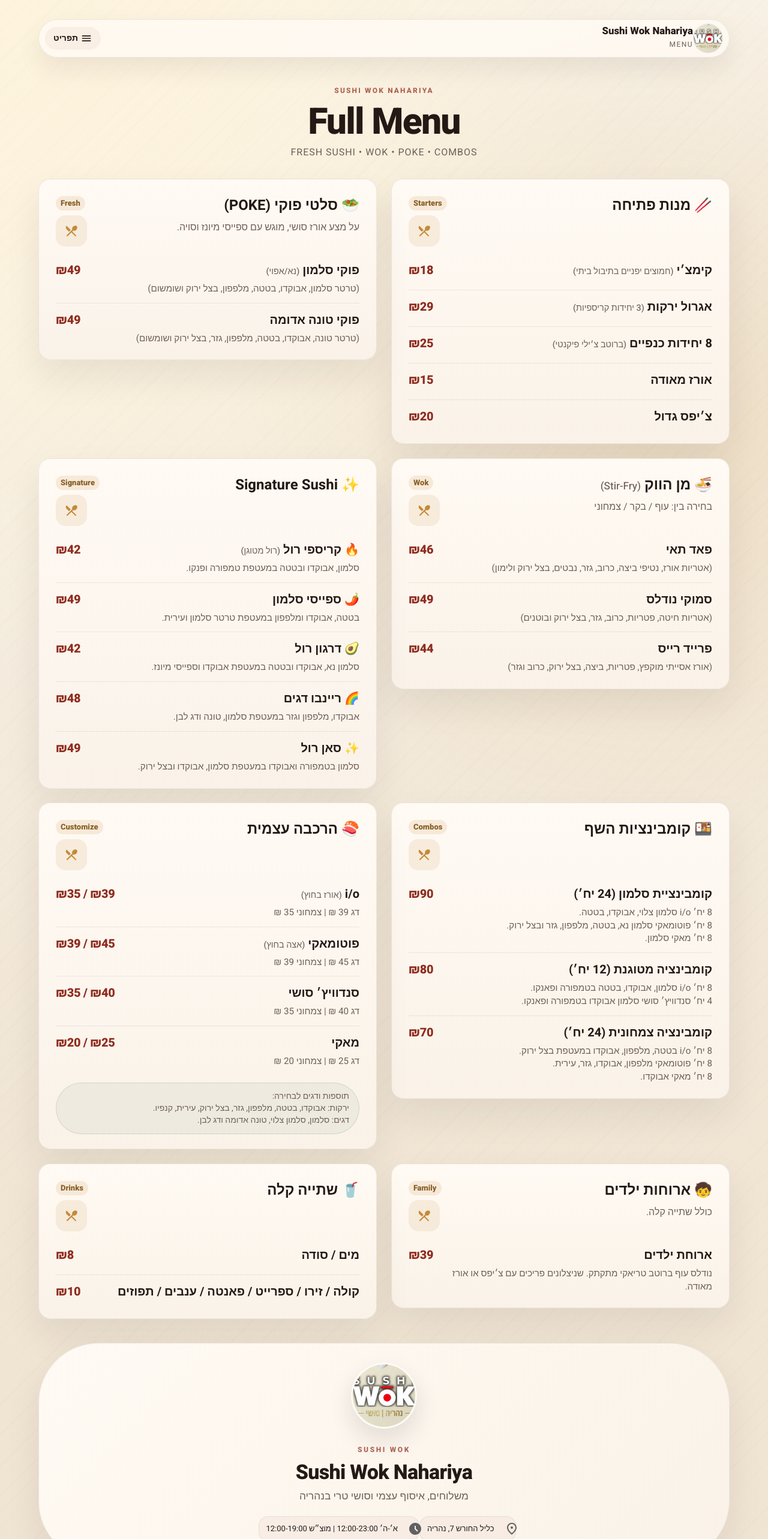
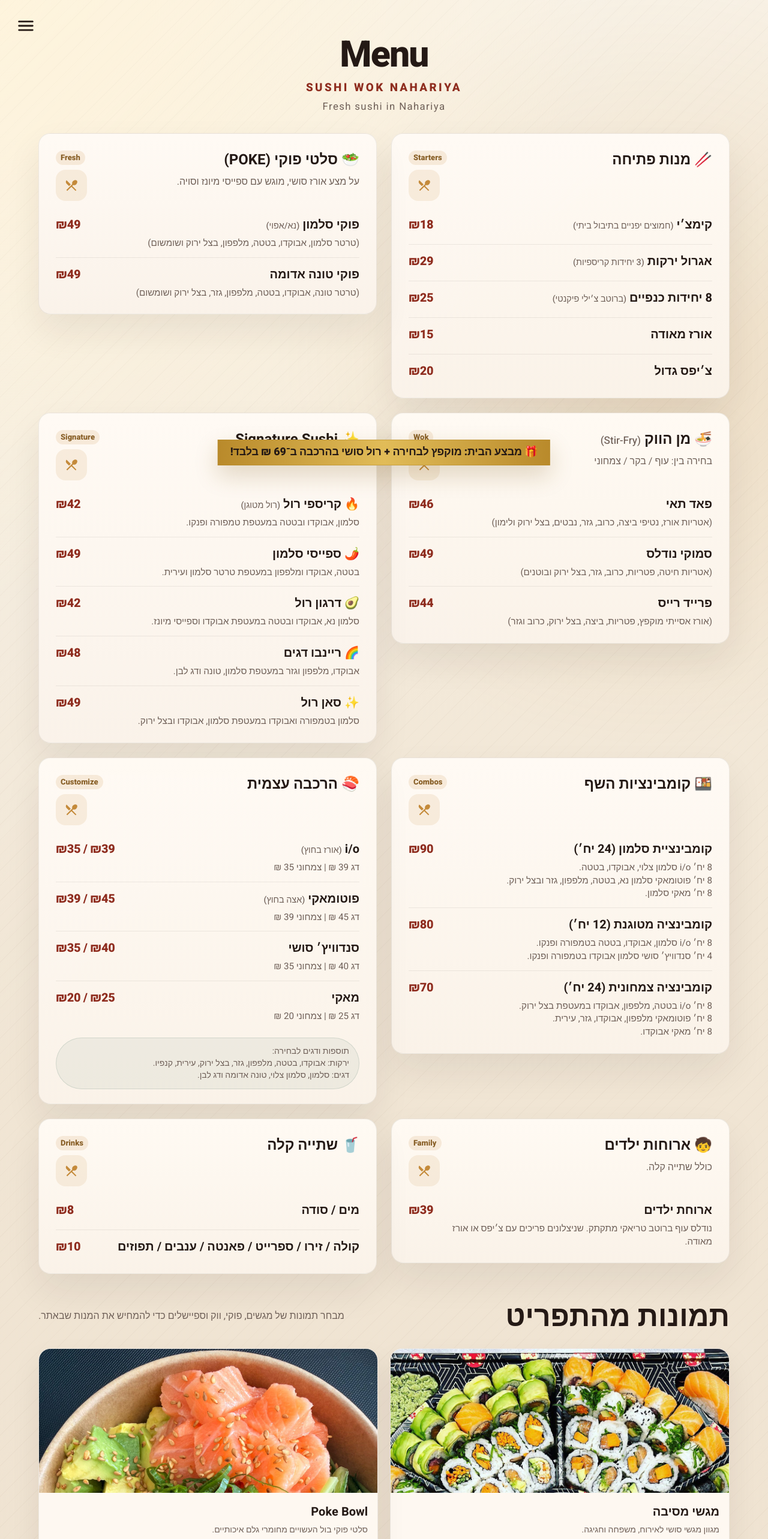
Before and after one commit to EitanBellaiche/SushiWokNahariya, a React (Vite) app: page / in a window 1280 px wide. Shown: the top 2566 px of the page at 60% size. Built offline with nearby package versions, Linux system fonts and the light colour scheme.

Commit message:
feat: add promotional banner with updated title and text for better visibility

```diff
--- a/src/App.tsx
+++ b/src/App.tsx
@@ -35,9 +35,10 @@
     'https://wa.me/972528205470?text=%D7%94%D7%99%D7%99%2C%20%D7%90%D7%A9%D7%9E%D7%97%20%D7%9C%D7%91%D7%A6%D7%A2%20%D7%94%D7%96%D7%9E%D7%A0%D7%94%20%D7%9E%D7%A1%D7%95%D7%A9%D7%99%20%D7%95%D7%95%D7%A7%20%D7%A0%D7%94%D7%A8%D7%99%D7%94',
   address: 'כליל החורש 7, נהריה',
   hours: 'א׳-ה׳ 12:00-23:00 | מוצ״ש 12:00-19:00',
+  promoTitle: '🎁 מבצע הבית',
+  promoText: 'מוקפץ לבחירה + רול סושי בהרכבה ב־69 ₪ בלבד!',
 };
 
-const logoImage = new URL('../photos/logo.png', import.meta.url).href;
 const magashSushiImage = new URL('../photos/magashsushi.jpeg', import.meta.url).href;
 const magashSushiImage2 = new URL('../photos/magashsushi2.jpeg', import.meta.url).href;
 const pokeBowlImage = new URL('../photos/poki123.jpeg', import.meta.url).href;
@@ -254,9 +255,9 @@
         title: 'קומבינציה מטוגנת (12 יח׳)',
         description: (
           <>
-            8 יח׳ i/o סלמון, אבוקדו, בטטה בטמפורה ופאנקו.
+            8 יח׳ i/o סלמון, אבוקדו, בטטה בטמפורה ופנקו.
             <br />
-            4 יח׳ סנדוויץ׳ סושי סלמון אבוקדו בטמפורה ופאנקו.
+            4 יח׳ סנדוויץ׳ סושי סלמון אבוקדו בטמפורה ופנקו.
           </>
         ),
         price: '₪80',
@@ -655,100 +656,80 @@
   return (
     <ThemeProvider theme={theme}>
       <CssBaseline />
+
       <Box
         sx={{
-          position: 'relative',
-          minHeight: '100vh',
-          overflow: 'hidden',
-          py: { xs: 2, md: 4 },
-          pb: { xs: 34, md: 8 },
-          background:
-            'radial-gradient(circle at top left, rgba(255,240,206,0.88) 0%, rgba(255,240,206,0) 28%), radial-gradient(circle at 85% 18%, rgba(196,138,58,0.16) 0%, rgba(196,138,58,0) 22%), linear-gradient(180deg, #f7f0e3 0%, #f1e6d5 46%, #eee1cf 100%)',
-          '&::before': {
-            content: '""',
-            position: 'absolute',
-            inset: 0,
-            background:
-              'linear-gradient(135deg, rgba(255,255,255,0.26) 0%, rgba(255,255,255,0) 40%), repeating-linear-gradient(135deg, rgba(94,60,34,0.028) 0px, rgba(94,60,34,0.028) 1px, transparent 1px, transparent 18px)',
+          position: 'fixed',
+          left: { xs: 12, md: '50%' },
+          transform: { xs: 'none', md: 'translateX(-50%)' },
+          right: { xs: 12, md: 'auto' },
+          bottom: { xs: 84, md: 24 },
+          zIndex: 26,
+          width: { xs: 'auto', md: 'fit-content' },
+          maxWidth: { xs: 'calc(100% - 24px)', md: 'min(92vw, 760px)' },
           pointerEvents: 'none',
-          },
-        }}
-      >
-        <Container maxWidth="lg" sx={{ position: 'relative', zIndex: 1, px: { xs: 1.5, sm: 2, md: 3 } }}>
-          <Stack spacing={{ xs: 3, md: 5 }}>
-            <Reveal delay={20} y={16}>
-              <Box
-                sx={{
-                  position: 'sticky',
-                  top: { xs: 10, md: 18 },
-                  zIndex: 20,
         }}
       >
         <Card
           elevation={0}
           sx={{
-                    borderRadius: 999,
+            pointerEvents: 'auto',
+            overflow: 'hidden',
+            borderRadius: 0,
             border: '1px solid',
-                    borderColor: alpha('#241915', 0.08),
-                    backgroundColor: alpha('#fffaf4', 0.82),
-                    boxShadow: '0 18px 40px rgba(36, 25, 21, 0.08)',
-                    backdropFilter: 'blur(14px)',
-                    px: { xs: 1, md: 1.25 },
-                    py: 0.75,
+            borderColor: alpha('#b58a2f', 0.55),
+            background: 'linear-gradient(90deg, #b98a2b 0%, #e1bc58 50%, #b98a2b 100%)',
+            boxShadow: '0 16px 38px rgba(120, 88, 20, 0.22)',
           }}
         >
-                  <Stack direction="row" alignItems="center" justifyContent="space-between" gap={1}>
-                    <Stack direction="row" alignItems="center" spacing={1.25} sx={{ minWidth: 0 }}>
           <Box
-                        component="img"
-                        src={logoImage}
-                        alt="Sushi Wok Nahariya Logo"
             sx={{
-                          width: { xs: 42, md: 50 },
-                          height: { xs: 42, md: 50 },
-                          borderRadius: '50%',
-                          objectFit: 'cover',
-                          border: '1px solid',
-                          borderColor: alpha('#241915', 0.08),
-                          bgcolor: '#fff',
-                          flexShrink: 0,
+              px: { xs: 1.5, md: 2.5 },
+              py: { xs: 1, md: 1.15 },
+              color: '#241915',
             }}
-                      />
-                      <Box sx={{ minWidth: 0 }}>
+          >
             <Typography
-                          variant="subtitle1"
               sx={{
                 fontWeight: 900,
-                            lineHeight: 1.1,
-                            fontSize: { xs: '0.95rem', md: '1.05rem' },
+                textAlign: 'center',
+                fontSize: { xs: '0.92rem', md: '1.12rem' },
+                lineHeight: 1.25,
+                letterSpacing: '-0.01em',
               }}
             >
-                          Sushi Wok Nahariya
-                        </Typography>
-                        <Typography variant="caption" color="text.secondary" sx={{ letterSpacing: '0.12em' }}>
-                          MENU
+              <Box component="span" sx={{ fontWeight: 900 }}>
+                {BUSINESS.promoTitle}:
+              </Box>{' '}
+              {BUSINESS.promoText}
             </Typography>
           </Box>
-                    </Stack>
+        </Card>
+      </Box>
 
-                    <Button
+      <Box
+        sx={{
+          position: 'fixed',
+          top: { xs: 12, md: 18 },
+          left: { xs: 12, md: 18 },
+          zIndex: 27,
+        }}
+      >
+        <IconButton
           onClick={openNavMenu}
-                      startIcon={<MenuRoundedIcon />}
+          aria-label="פתח תפריט"
           sx={{
+            color: '#241915',
+            bgcolor: 'transparent',
+            boxShadow: 'none',
             borderRadius: 999,
-                        px: { xs: 1.4, md: 1.75 },
-                        py: 0.9,
-                        color: 'text.primary',
-                        bgcolor: alpha('#8f2d1f', 0.05),
-                        whiteSpace: 'nowrap',
-                        '& .MuiButton-startIcon': { ml: 0.5, mr: 0 },
             '&:hover': {
-                          bgcolor: alpha('#8f2d1f', 0.1),
+              bgcolor: alpha('#241915', 0.06),
             },
           }}
         >
-                      תפריט
-                    </Button>
+          <MenuRoundedIcon sx={{ fontSize: { xs: 30, md: 34 } }} />
+        </IconButton>
 
         <Menu
           anchorEl={navAnchorEl}
@@ -778,26 +759,33 @@
             </MenuItem>
           ))}
         </Menu>
-                  </Stack>
-                </Card>
       </Box>
-            </Reveal>
 
+      <Box
+        sx={{
+          position: 'relative',
+          minHeight: '100vh',
+          overflow: 'hidden',
+          py: { xs: 2, md: 4 },
+          pb: { xs: 34, md: 8 },
+          background:
+            'radial-gradient(circle at top left, rgba(255,240,206,0.88) 0%, rgba(255,240,206,0) 28%), radial-gradient(circle at 85% 18%, rgba(196,138,58,0.16) 0%, rgba(196,138,58,0) 22%), linear-gradient(180deg, #f7f0e3 0%, #f1e6d5 46%, #eee1cf 100%)',
+          '&::before': {
+            content: '""',
+            position: 'absolute',
+            inset: 0,
+            background:
+              'linear-gradient(135deg, rgba(255,255,255,0.26) 0%, rgba(255,255,255,0) 40%), repeating-linear-gradient(135deg, rgba(94,60,34,0.028) 0px, rgba(94,60,34,0.028) 1px, transparent 1px, transparent 18px)',
+            pointerEvents: 'none',
+          },
+        }}
+      >
+        <Container maxWidth="lg" sx={{ position: 'relative', zIndex: 1, px: { xs: 1.5, sm: 2, md: 3 } }}>
+          <Stack spacing={{ xs: 3, md: 5 }}>
             <Reveal delay={50} y={18}>
-              <Box id="menu-top" sx={{ scrollMarginTop: { xs: '90px', md: '110px' } }}>
+              <Box id="menu-top" sx={{ scrollMarginTop: { xs: '90px', md: '110px' }, pt: { xs: 4, md: 3 } }}>
                 <Stack alignItems="center" sx={{ mb: 4, textAlign: 'center' }}>
                   <Box sx={{ maxWidth: 520 }}>
-                    <Typography
-                      variant="overline"
-                      sx={{
-                        display: 'block',
-                        color: alpha('#8f2d1f', 0.72),
-                        letterSpacing: '0.18em',
-                        fontWeight: 800,
-                      }}
-                    >
-                      Sushi Wok Nahariya
-                    </Typography>
                     <Typography
                       variant="h2"
                       sx={{
@@ -807,19 +795,31 @@
                         letterSpacing: '-0.03em',
                       }}
                     >
-                      Full Menu
+                      Menu
                     </Typography>
+
                     <Typography
-                      variant="body2"
-                      color="text.secondary"
                       sx={{
-                        mt: 1,
-                        fontSize: { xs: '0.95rem', md: '1rem' },
-                        letterSpacing: '0.06em',
+                        mt: 1.1,
+                        fontSize: { xs: '1rem', md: '1.18rem' },
+                        fontWeight: 800,
+                        letterSpacing: '0.18em',
                         textTransform: 'uppercase',
+                        color: '#8f2d1f',
                       }}
                     >
-                      Fresh Sushi • Wok • Poke • Combos
+                      Sushi Wok Nahariya
+                    </Typography>
+
+                    <Typography
+                      sx={{
+                        mt: 0.65,
+                        fontSize: { xs: '0.95rem', md: '1.05rem' },
+                        color: 'text.secondary',
+                        letterSpacing: '0.08em',
+                      }}
+                    >
+                      Fresh sushi in Nahariya
                     </Typography>
                   </Box>
                 </Stack>
@@ -840,99 +840,6 @@
                   ))}
                 </Box>
               </Box>
-            </Reveal>
-
-            <Reveal delay={90}>
-              <Card
-                elevation={0}
-                sx={{
-                  p: { xs: 2.2, sm: 3, md: 4 },
-                  borderRadius: { xs: 4, md: 5 },
-                  border: '1px solid',
-                  borderColor: 'rgba(36, 25, 21, 0.08)',
-                  background: 'linear-gradient(135deg, rgba(255,250,244,0.98) 0%, rgba(250,242,233,0.98) 100%)',
-                  boxShadow: '0 24px 60px rgba(36, 25, 21, 0.08)',
-                }}
-              >
-                <Stack spacing={2.5} alignItems="center" textAlign="center">
-                  <Box
-                    component="img"
-                    src={logoImage}
-                    alt="Sushi Wok Nahariya"
-                    sx={{
-                      width: { xs: 88, md: 110 },
-                      height: { xs: 88, md: 110 },
-                      borderRadius: '50%',
-                      objectFit: 'cover',
-                      boxShadow: '0 18px 40px rgba(36, 25, 21, 0.12)',
-                      border: '3px solid',
-                      borderColor: alpha('#fffaf4', 0.92),
-                      bgcolor: '#fff',
-                    }}
-                  />
-
-                  <Box>
-                    <Typography
-                      variant="overline"
-                      sx={{
-                        display: 'block',
-                        color: alpha('#8f2d1f', 0.72),
-                        letterSpacing: '0.22em',
-                        fontWeight: 800,
-                      }}
-                    >
-                      SUSHI WOK
-                    </Typography>
-                    <Typography
-                      variant="h4"
-                      sx={{
-                        mt: 0.5,
-                        lineHeight: 1,
-                        letterSpacing: '-0.02em',
-                      }}
-                    >
-                      Sushi Wok Nahariya
-                    </Typography>
-                    <Typography
-                      variant="body1"
-                      color="text.secondary"
-                      sx={{
-                        mt: 1.25,
-                        fontSize: { xs: '0.98rem', md: '1.08rem' },
-                      }}
-                    >
-                      משלוחים, איסוף עצמי וסושי טרי בנהריה
-                    </Typography>
-                  </Box>
-
-                  <Stack
-                    direction={{ xs: 'column', sm: 'row' }}
-                    spacing={1.25}
-                    sx={{ width: '100%', justifyContent: 'center' }}
-                  >
-                    {highlights.map((item) => (
-                      <Chip
-                        key={item.label}
-                        icon={item.icon}
-                        label={item.label}
-                        sx={{
-                          maxWidth: '100%',
-                          height: { xs: 46, md: 42 },
-                          bgcolor: alpha('#8f2d1f', 0.04),
-                          border: '1px solid',
-                          borderColor: alpha('#241915', 0.08),
-                          '& .MuiChip-label': {
-                            display: 'block',
-                            whiteSpace: 'normal',
-                            textAlign: 'right',
-                            py: 0.75,
-                          },
-                        }}
-                      />
-                    ))}
-                  </Stack>
-                </Stack>
-              </Card>
             </Reveal>
 
             <Reveal delay={120}>
@@ -1068,6 +975,29 @@
                 <ActionButtons />
               </Stack>
             </Card>
+
+            <Stack direction={{ xs: 'column', sm: 'row' }} spacing={1.25} sx={{ justifyContent: 'center' }}>
+              {highlights.map((item) => (
+                <Chip
+                  key={item.label}
+                  icon={item.icon}
+                  label={item.label}
+                  sx={{
+                    maxWidth: '100%',
+                    height: { xs: 46, md: 42 },
+                    bgcolor: alpha('#8f2d1f', 0.04),
+                    border: '1px solid',
+                    borderColor: alpha('#241915', 0.08),
+                    '& .MuiChip-label': {
+                      display: 'block',
+                      whiteSpace: 'normal',
+                      textAlign: 'right',
+                      py: 0.75,
+                    },
+                  }}
+                />
+              ))}
+            </Stack>
           </Stack>
         </Container>
 
```
Lines whose indentation alone changed are shown as unchanged.
